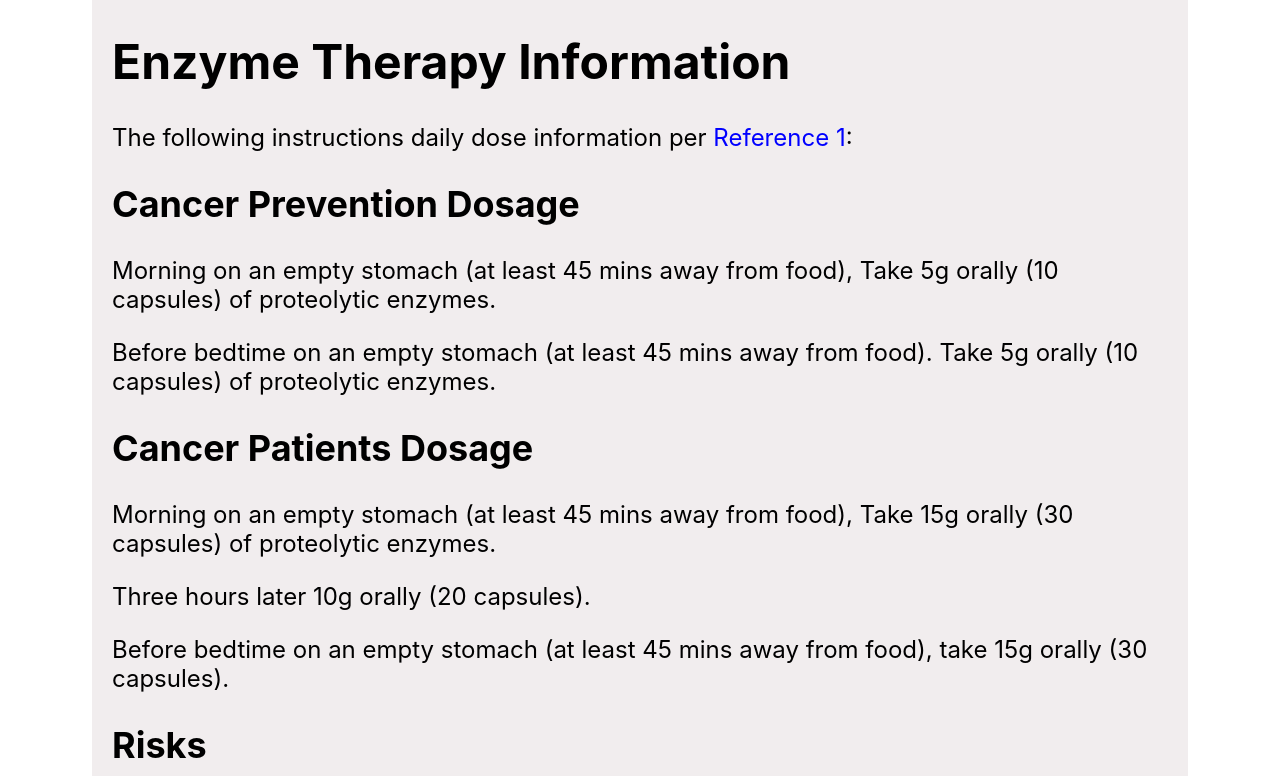
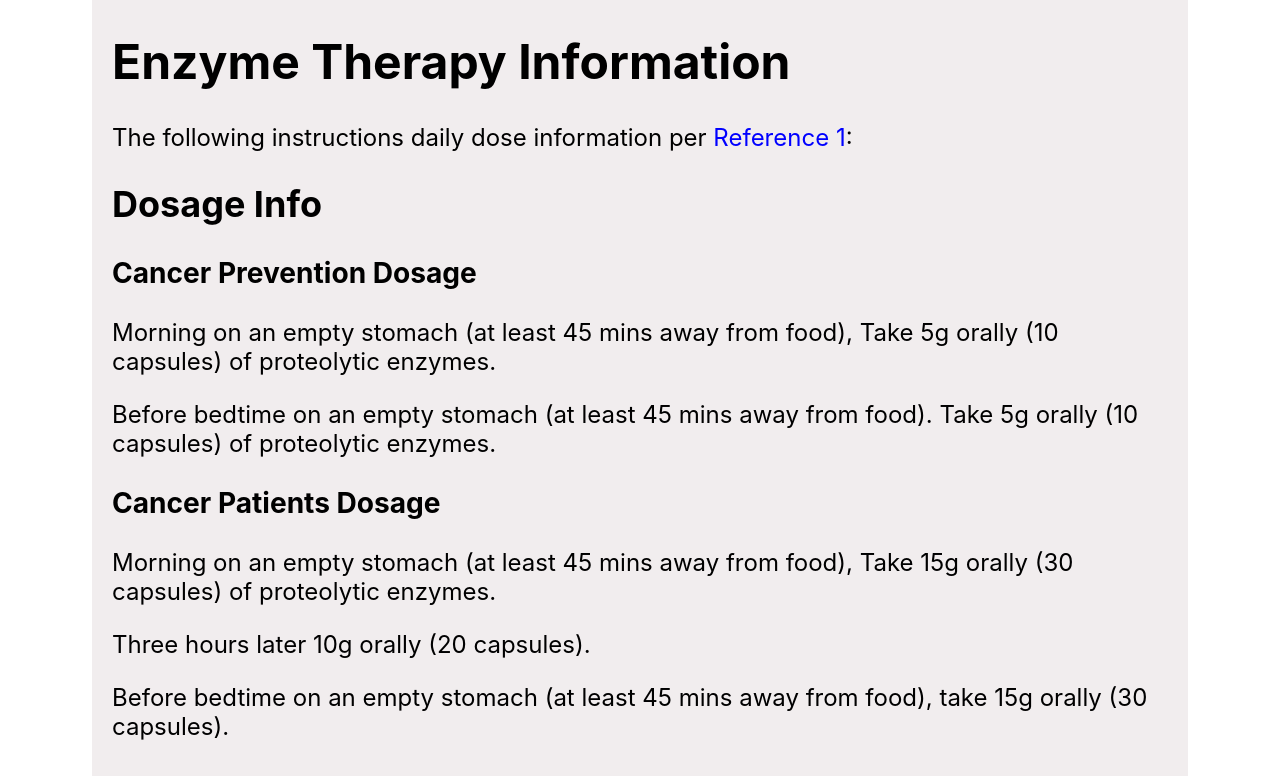
Before and after one commit to jaytula/alt-medicine, a React (Create React App) app: page / in a window 1280 px wide. Shown: the top 776 px of the page. Built offline with nearby package versions, Linux system fonts and the light colour scheme.

Commit message:
Add another level for dosage information

```diff
--- a/src/App.js
+++ b/src/App.js
@@ -43,7 +43,9 @@ function App() {
             The following instructions daily dose information per{' '}
             <a href="#ref-1">Reference 1</a>:
           </p>
-          <h2>Cancer Prevention Dosage</h2>
+
+          <h2>Dosage Info</h2>
+          <h3>Cancer Prevention Dosage</h3>
 
           <p>
             Morning on an empty stomach (at least 45 mins away from food), Take
@@ -54,7 +56,7 @@ function App() {
             food). Take 5g orally (10 capsules) of proteolytic enzymes.
           </p>
 
-          <h2>Cancer Patients Dosage</h2>
+          <h3>Cancer Patients Dosage</h3>
 
           <p>
             Morning on an empty stomach (at least 45 mins away from food), Take
```
